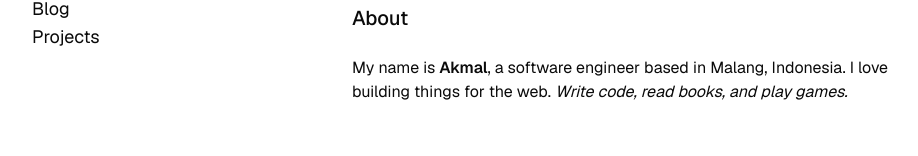
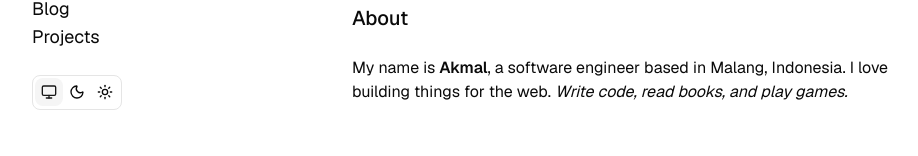
Before and after one commit to rapelista/gvstang, a Next.js app: page / in a window 1280 px wide. Shown: the part 117-273 px from the top of the page, without its empty margins (16-934 px from the left). Built offline with nearby package versions, Linux system fonts and the light colour scheme.

Commit message:
feat: add ThemeSwitcher component and Button UI component; update layout to include theme switching functionality

```diff
--- a/package.json
+++ b/package.json
@@ -14,6 +14,7 @@
     "@mdx-js/loader": "^3.1.1",
     "@mdx-js/react": "^3.1.1",
     "@next/mdx": "15.6.0-canary.19",
+    "@radix-ui/react-slot": "^1.2.3",
     "@types/mdx": "^2.0.13",
     "class-variance-authority": "^0.7.1",
     "clsx": "^2.1.1",
--- a/src/app/layout.tsx
+++ b/src/app/layout.tsx
@@ -4,6 +4,7 @@
 import { BrandLoading } from '~/components/brand-loading';
 import { BrandWrapper } from '~/components/brand-wrapper';
 import { ThemeProvider } from '~/components/theme-provider';
+import { ThemeSwitcher } from '~/components/theme-switcher';
 import { fontMono, fontSans } from '~/configs/fonts';
 import { cn } from '~/lib/utils';
 
@@ -52,6 +53,8 @@
                     <Link href="/projects">Projects</Link>
                   </li>
                 </ul>
+
+                <ThemeSwitcher />
               </div>
 
               {children}
--- /dev/null
+++ b/src/components/theme-switcher.tsx
@@ -0,0 +1,36 @@
+'use client';
+
+import { Monitor, Moon, Sun } from 'lucide-react';
+import { useTheme } from 'next-themes';
+
+import { Button } from '~/components/ui/button';
+
+export function ThemeSwitcher() {
+  const { theme, setTheme } = useTheme();
+
+  return (
+    <div className="border w-fit rounded-md p-0.5">
+      <Button
+        size="icon-sm"
+        variant={theme === 'system' ? 'secondary' : 'ghost'}
+        onClick={() => setTheme('system')}
+      >
+        <Monitor />
+      </Button>
+      <Button
+        size="icon-sm"
+        variant={theme === 'dark' ? 'secondary' : 'ghost'}
+        onClick={() => setTheme('dark')}
+      >
+        <Moon />
+      </Button>
+      <Button
+        size="icon-sm"
+        variant={theme === 'light' ? 'secondary' : 'ghost'}
+        onClick={() => setTheme('light')}
+      >
+        <Sun />
+      </Button>
+    </div>
+  );
+}
--- /dev/null
+++ b/src/components/ui/button.tsx
@@ -0,0 +1,59 @@
+import { Slot } from '@radix-ui/react-slot';
+import { cva, type VariantProps } from 'class-variance-authority';
+import * as React from 'react';
+
+import { cn } from '~/lib/utils';
+
+const buttonVariants = cva(
+  "inline-flex items-center justify-center gap-2 whitespace-nowrap rounded-md text-sm font-medium transition-all disabled:pointer-events-none disabled:opacity-50 [&_svg]:pointer-events-none [&_svg:not([class*='size-'])]:size-4 shrink-0 [&_svg]:shrink-0 outline-none focus-visible:border-ring focus-visible:ring-ring/50 focus-visible:ring-[3px] aria-invalid:ring-destructive/20 dark:aria-invalid:ring-destructive/40 aria-invalid:border-destructive",
+  {
+    variants: {
+      variant: {
+        default: 'bg-primary text-primary-foreground hover:bg-primary/90',
+        destructive:
+          'bg-destructive text-white hover:bg-destructive/90 focus-visible:ring-destructive/20 dark:focus-visible:ring-destructive/40 dark:bg-destructive/60',
+        outline:
+          'border bg-background shadow-xs hover:bg-accent hover:text-accent-foreground dark:bg-input/30 dark:border-input dark:hover:bg-input/50',
+        secondary:
+          'bg-secondary text-secondary-foreground hover:bg-secondary/80',
+        ghost:
+          'hover:bg-accent hover:text-accent-foreground dark:hover:bg-accent/50',
+        link: 'text-primary underline-offset-4 hover:underline',
+      },
+      size: {
+        default: 'h-9 px-4 py-2 has-[>svg]:px-3',
+        sm: 'h-8 rounded-md gap-1.5 px-3 has-[>svg]:px-2.5',
+        lg: 'h-10 rounded-md px-6 has-[>svg]:px-4',
+        icon: 'size-9',
+        'icon-sm': 'size-7',
+      },
+    },
+    defaultVariants: {
+      variant: 'default',
+      size: 'default',
+    },
+  },
+);
+
+function Button({
+  className,
+  variant,
+  size,
+  asChild = false,
+  ...props
+}: React.ComponentProps<'button'> &
+  VariantProps<typeof buttonVariants> & {
+    asChild?: boolean;
+  }) {
+  const Comp = asChild ? Slot : 'button';
+
+  return (
+    <Comp
+      className={cn(buttonVariants({ variant, size, className }))}
+      data-slot="button"
+      {...props}
+    />
+  );
+}
+
+export { Button, buttonVariants };
```
Also changed, not shown: 1 other file (tests, documents, lock files or other folders).
